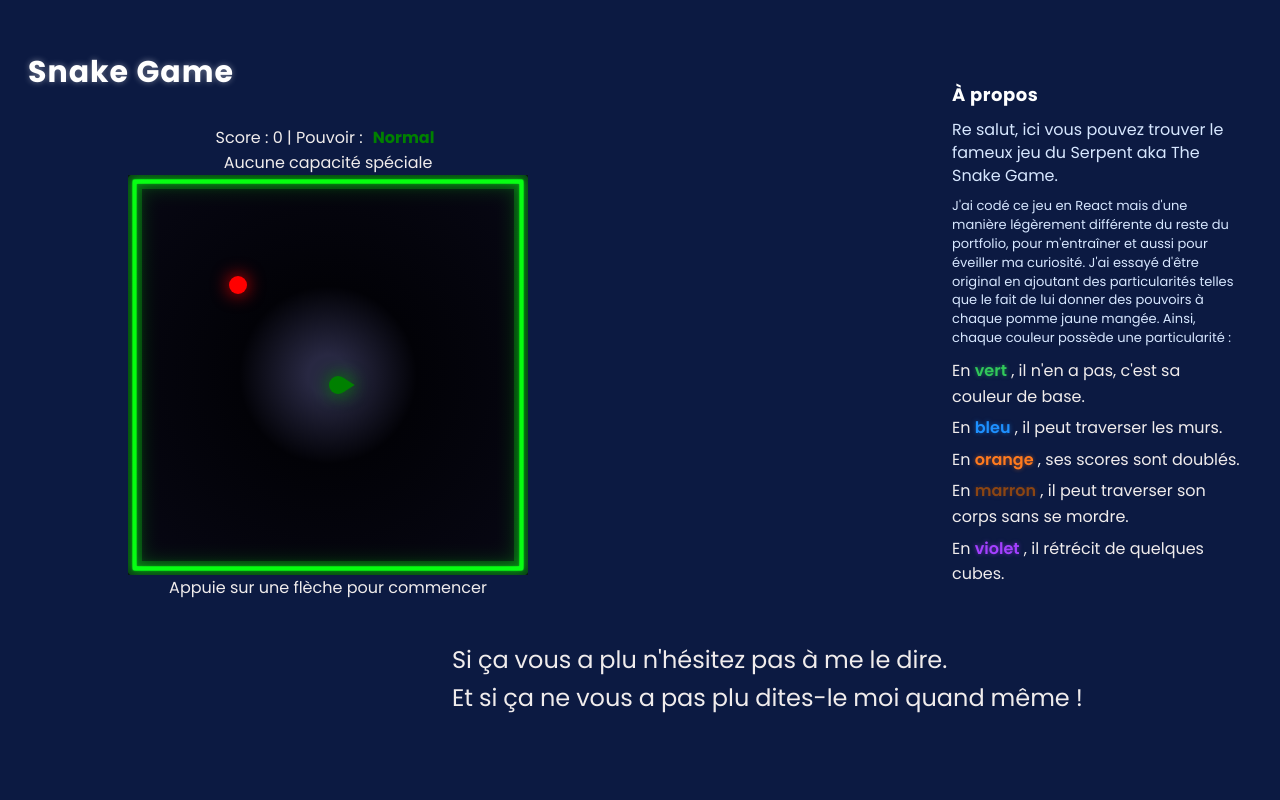
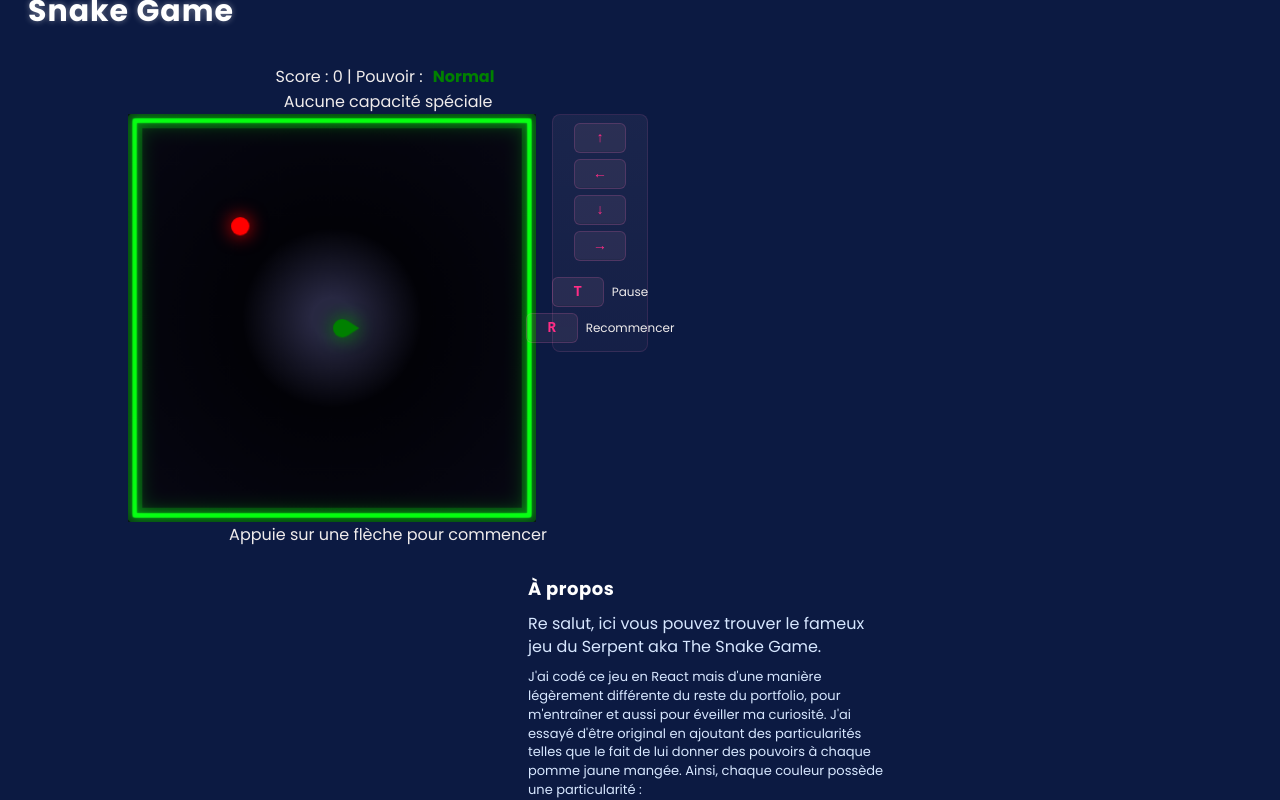
Before and after one commit to Walie-Matthieu/snake-game, a Next.js app: page / in a window 1280 px wide. Shown: the top 800 px of the page. Built offline with nearby package versions, Linux system fonts and the light colour scheme.

Commit message:
Ajout colonne de contrôles

```diff
--- a/app/components/SnakeGame.tsx
+++ b/app/components/SnakeGame.tsx
@@ -785,6 +785,71 @@ export default function SnakeGame({
     return (score + 1) % 5 === 0;
   }
 
+  // largeur fixe du panneau de contrôles (px) et gap entre canvas / panneau
+  const CONTROL_WIDTH = 96;
+  const CONTAINER_GAP = 16;
+
+  // detecte la largeur de la fenêtre pour décider du layout (évite wrap inattendu)
+  const [windowWidth, setWindowWidth] = useState<number>(typeof window !== 'undefined' ? window.innerWidth : 1024);
+  useEffect(() => {
+    function onResize() { setWindowWidth(window.innerWidth); }
+    window.addEventListener('resize', onResize);
+    return () => window.removeEventListener('resize', onResize);
+  }, []);
+
+  // largeur minimale souhaitée pour le canvas quand la colonne est à droite
+  const MIN_CANVAS_WIDTH = 240;
+  // on place la colonne à droite seulement si la fenêtre peut contenir (canvas min + gap + control)
+  const controlsAbsolute = windowWidth >= (MIN_CANVAS_WIDTH + CONTROL_WIDTH + CONTAINER_GAP);
+
+  // container style: grid on desktop (fixed right column), column flow on mobile
+  const containerStyleDesktop: React.CSSProperties = {
+    display: 'grid',
+    gridTemplateColumns: `1fr ${CONTROL_WIDTH}px`,
+    gap: CONTAINER_GAP,
+    width: '90vw',
+    maxWidth: 520,
+    boxSizing: 'border-box',
+    alignItems: 'start',
+    // prevent implicit min-width from children causing wrap
+    minWidth: 0,
+  };
+  const containerStyleMobile: React.CSSProperties = {
+    display: 'flex',
+    flexDirection: 'column',
+    gap: CONTAINER_GAP,
+    width: '90vw',
+    maxWidth: 400,
+    boxSizing: 'border-box',
+  };
+
+  // wrapper canvas: always flexible, will be constrained by grid column on desktop
+  const canvasWrapperStyle: React.CSSProperties = {
+    width: '100%',
+    minWidth: 0,
+    boxSizing: 'border-box',
+    overflow: 'hidden',
+  };
+
+  // helper inline pour style des touches (défini avant le return pour éviter les erreurs)
+  function keyStyle() {
+    return {
+      display: 'inline-flex',
+      alignItems: 'center',
+      justifyContent: 'center',
+      minWidth: 34,
+      height: 28,
+      padding: '0 8px',
+      borderRadius: 6,
+      border: '1px solid rgba(255,105,180,0.18)', // pink border
+      background: 'rgba(255,182,193,0.08)', // light pink background
+      color: '#ff2d86', // pink text
+      fontWeight: 700,
+      fontSize: 14,
+      boxShadow: 'inset 0 -1px 0 rgba(0,0,0,0.08)'
+    } as React.CSSProperties;
+  }
+
   return (
      <div className="flex flex-col items-center gap-4 w-full">
       <div className="text-lg font-bold text-green-700">
@@ -795,7 +860,6 @@ export default function SnakeGame({
             padding: '0 6px',
             borderRadius: 6,
             color: gameOver ? 'red' : displayHeadColor,
-            // Ajuste -6px ici si tu veux que le label bouge plus/moins
             transform: abilityShift ? 'translateX(-10px)' : 'translateX(0)',
             transition: 'transform 220ms ease, color 160ms ease',
             fontWeight: 700
@@ -807,12 +871,65 @@ export default function SnakeGame({
       <div className="text-sm text-gray-500 mb-2">
         {SNAKE_ABILITIES[abilityIndex].description}
       </div>
+
+      {/* Container: canvas + contrôle — grid desktop (fixed panel), stacked mobile */}
+      <div style={controlsAbsolute ? containerStyleDesktop : containerStyleMobile}>
+        {/* canvas prend la première colonne (1fr) */}
+        <div style={canvasWrapperStyle}>
           <canvas
             ref={canvasRef}
             width={canvasSize}
             height={canvasSize}
-        style={{ /* border: '2px solid black', */ width: '90vw', maxWidth: 400, height: 'auto', aspectRatio: '1/1' }}
+            style={{
+              width: '100%',
+              height: 'auto',
+              aspectRatio: '1/1',
+              display: 'block',
+              boxSizing: 'border-box',
+            }}
           />
+        </div>
+
+        {/* ===================== CONTROLS PANEL START =====================
+            Bloc de la colonne contenant les indications de touches (↑ ← ↓ →, T, R).
+            Tu peux repérer / modifier ce bloc facilement entre les deux marqueurs.
+         =============================================================== */}
+        <div
+          aria-hidden={false}
+          style={{
+            width: controlsAbsolute ? CONTROL_WIDTH : '100%',
+            display: 'flex',
+            flexDirection: 'column',
+            alignItems: 'center',
+            gap: 10,
+            padding: 8,
+            borderRadius: 8,
+            background: 'linear-gradient(180deg, rgba(255,215,235,0.06), rgba(255,192,203,0.04))',
+            border: '1px solid rgba(255,105,180,0.12)',
+            boxSizing: 'border-box',
+            justifyContent: 'start'
+          }}
+        >
+          <div style={{ display: 'flex', flexDirection: 'column', gap: 6, alignItems: 'center' }}>
+            <kbd style={keyStyle()}>↑</kbd>
+            <kbd style={keyStyle()}>←</kbd>
+            <kbd style={keyStyle()}>↓</kbd>
+            <kbd style={keyStyle()}>→</kbd>
+          </div>
+          <div style={{ marginTop: 6, display: 'flex', flexDirection: 'column', gap: 6, alignItems: 'center' }}>
+            <div style={{ display: 'flex', gap: 8, alignItems: 'center' }}>
+              <kbd style={keyStyle()}>T</kbd>
+              <span style={{ fontSize: 12 }}>Pause</span>
+            </div>
+            <div style={{ display: 'flex', gap: 8, alignItems: 'center' }}>
+              <kbd style={keyStyle()}>R</kbd>
+              <span style={{ fontSize: 12 }}>Recommencer</span>
+            </div>
+          </div>
+        </div>
+        {/* ====================== CONTROLS PANEL END ====================== */}
+      </div>  {/* <-- fermeture du container grid/flex */}
+
        {gameOver && (
          <div className="flex flex-col items-center">
            <div className="text-red-500">Game Over!</div>
```
Lines whose indentation alone changed are shown as unchanged.
